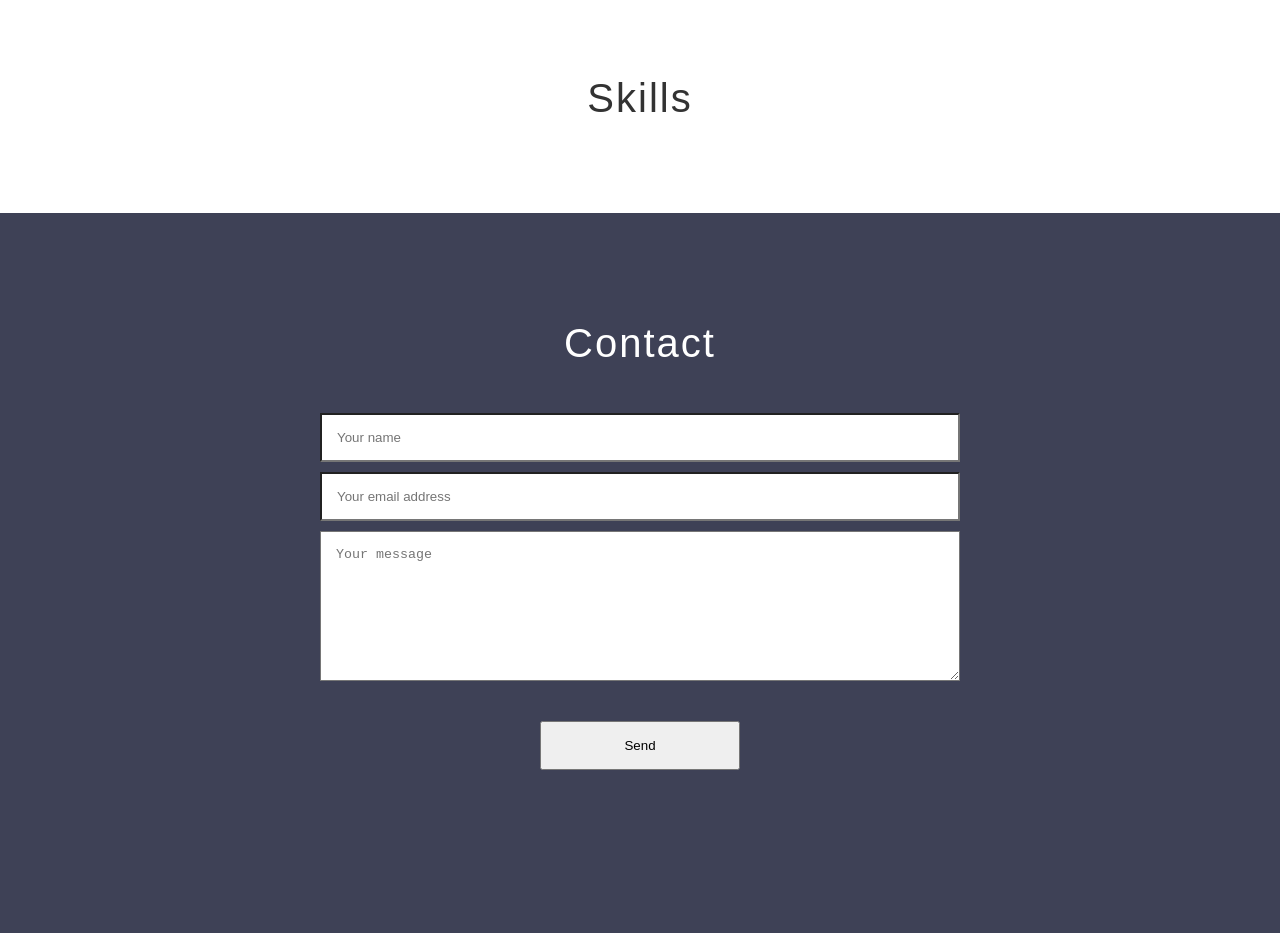
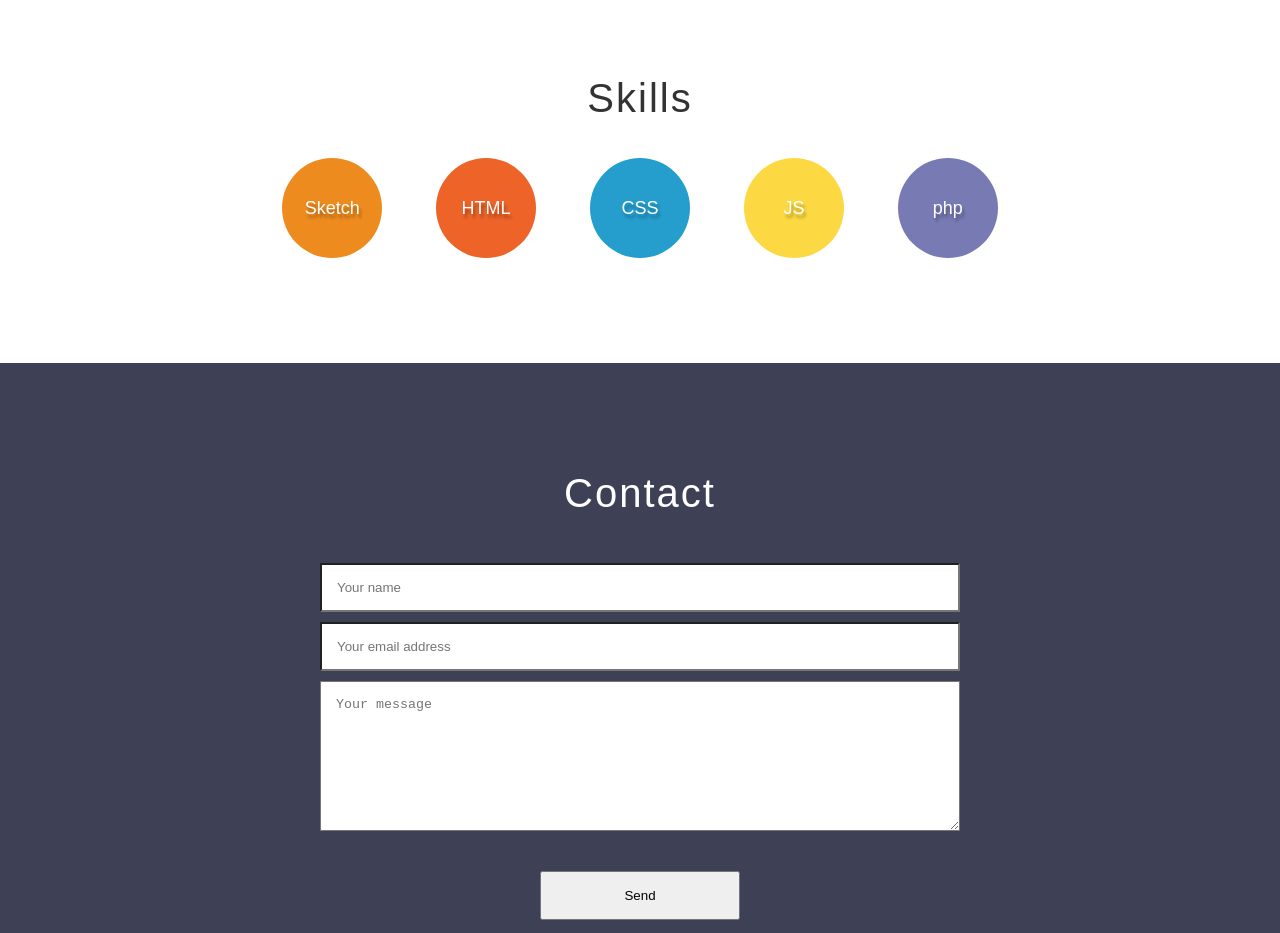
Before and after one commit to rukurx/rukurx.github.io, a plain HTML site: page index.html in a window 1280 px wide. Shown: the part 1240-2173 px from the top of the page. Drawn offline with Linux system fonts and the light colour scheme.

Commit message:
modify: skills

```diff
--- a/css/style.css
+++ b/css/style.css
@@ -70,6 +70,51 @@ body {
   color: #333;
 }
 
+.skills-list li {
+  display: inline-block;
+}
+
+.skills-circle {
+  border-radius: 50%;
+  width: 100px;
+  height: 100px;
+  margin: 25px;
+  text-align: center;
+}
+
+.skills-circle p {
+  position: relative;
+  top:50%;
+  transform: translateY(-50%);
+  color: white;
+  font-size: 1.8rem;
+}
+
+.skills-sketch {
+  background-color: #EE8B1E;
+  text-shadow: 2px 4px 3px rgba(0,0,0,0.3);
+}
+
+.skills-html {
+  background-color: #ED6328;
+  text-shadow: 2px 4px 3px rgba(0,0,0,0.3);
+}
+
+.skills-css {
+  background-color: #259ECD;
+  text-shadow: 2px 4px 3px rgba(0,0,0,0.3);
+}
+
+.skills-js {
+  background-color: #FCD942;
+  text-shadow: 2px 4px 3px rgba(0,0,0,0.3);
+}
+
+.skills-php {
+  background-color: #787AB4;
+  text-shadow: 2px 4px 3px rgba(0,0,0,0.3);
+}
+
 .contact {
   padding: 80px 0 150px;
 }
--- a/index.html
+++ b/index.html
@@ -28,6 +28,13 @@
 
   <section class="skills">
     <h2 class="heading">Skills</h2>
+    <ul class="skills-list">
+      <li><div class="skills-circle skills-sketch"><p>Sketch</p></div></li>
+      <li><div class="skills-circle skills-html"><p>HTML</p></div></li>
+      <li><div class="skills-circle skills-css"><p>CSS</p></div></li>
+      <li><div class="skills-circle skills-js"><p>JS</p></div></li>
+      <li><div class="skills-circle skills-php"><p>php</p></div></li>
+    </ul>
   </section>
 
   <section class="contact">
```
